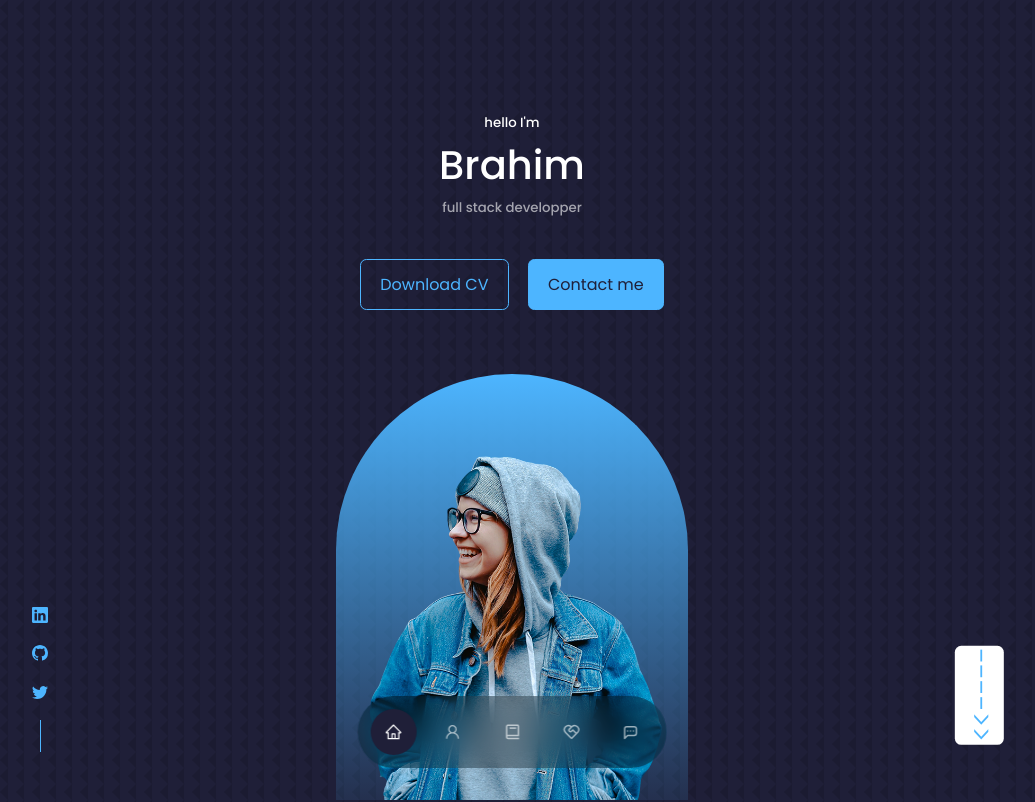
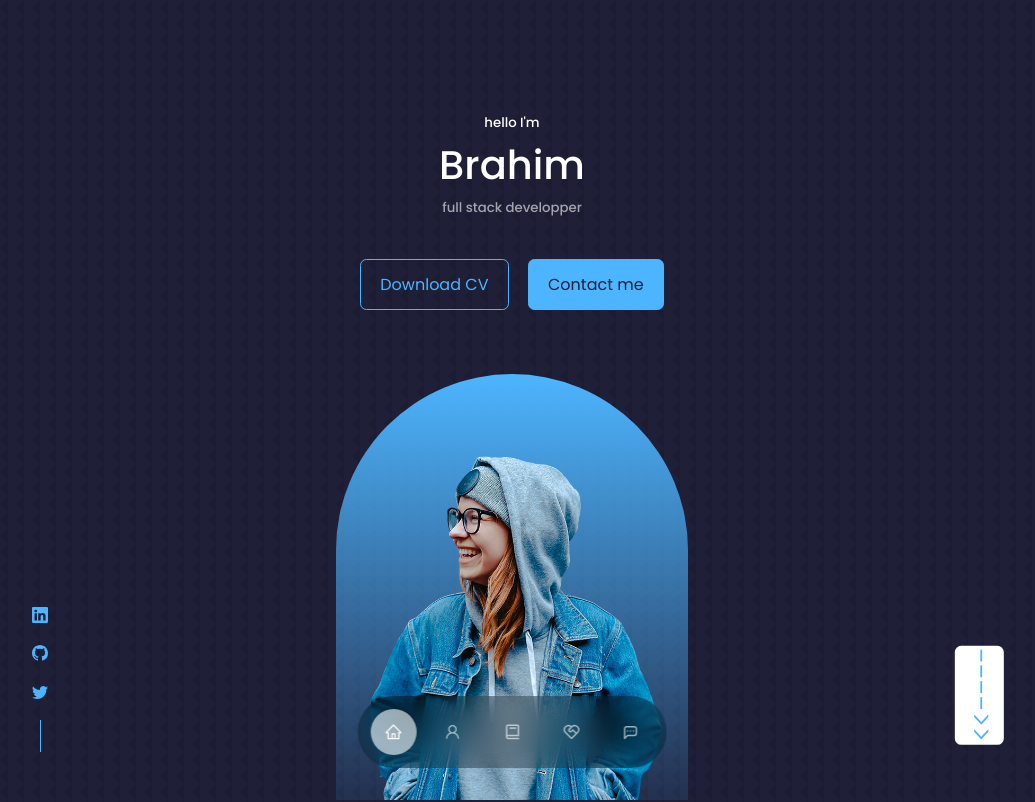
Before and after one commit to brahimdidi/myportfolio, a React (Create React App) app: page / in a window 1280 px wide. Shown: the top 802 px of the page, without its empty margins (128-1163 px from the left). Built offline with nearby package versions, Linux system fonts and the light colour scheme; a web font is replaced by a local one.

Commit message:
add function in nav component to change nav active icon when a text containg contact was clicked,edit style

```diff
--- a/src/components/nav/Nav.jsx
+++ b/src/components/nav/Nav.jsx
@@ -7,6 +7,12 @@ import {RiServiceLine} from 'react-icons/ri';
 import {TbMessageDots} from 'react-icons/tb';
 const Nav = () => {
   const [active, setActive] = useState('#');
+
+  for (const a of document.querySelectorAll("a")) {
+    if (a.textContent.includes("ontact")) {
+      a.addEventListener('click', () => setActive('contact'));
+    }
+  }
   return (
     <nav>
       <a href="#"
--- a/src/components/nav/nav.css
+++ b/src/components/nav/nav.css
@@ -27,6 +27,6 @@ nav a:hover {
 }
 
 nav a.active {
-  background: var(--color-bg);
+  background: var(--color-light);
   color: var(--color-white);
 }
```
